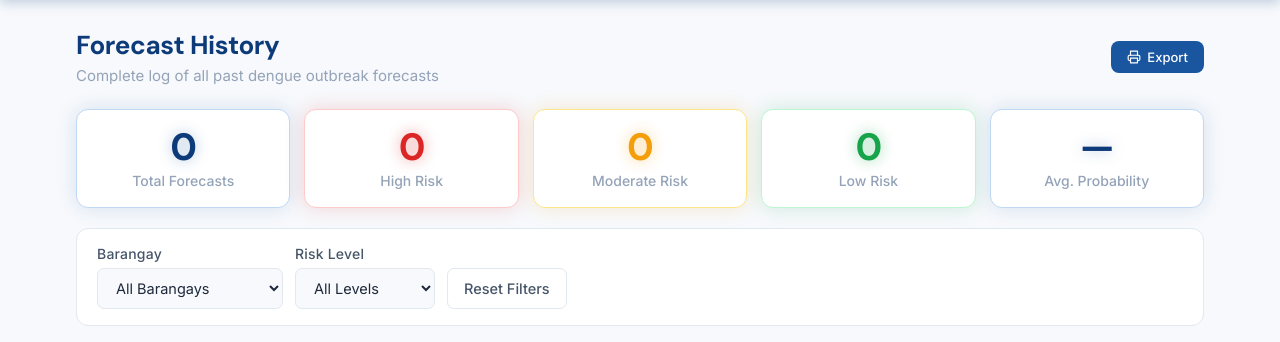
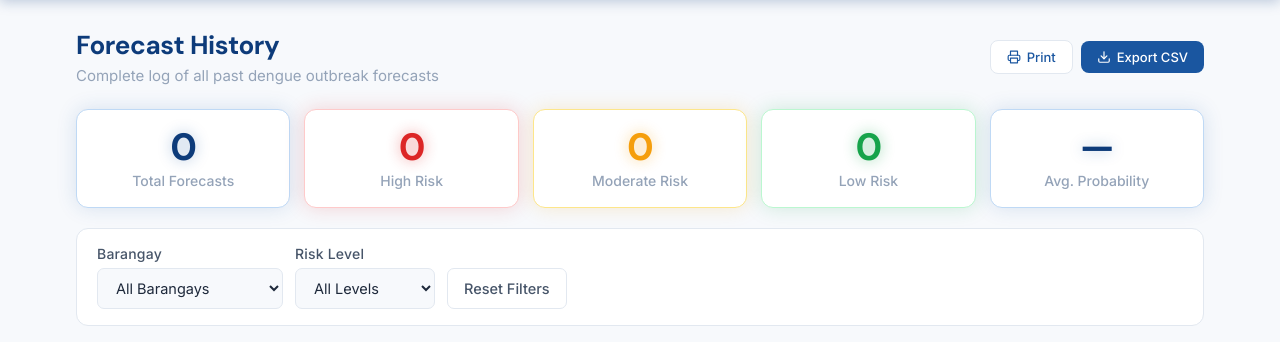
Before and after one commit to DevNigelSan/DengueTect, a Flask app: page /history in a window 1280 px wide. Shown: the part 72-414 px from the top of the page. Run offline with Flask 3, Linux system fonts and the light colour scheme; the visitor is signed in with stand-in values (Sample User, id 1); data that the repository does not hold is empty; parts of the project's set-up code (start-up, migrations or seed data) failed here and were passed over.

Commit message:
Add CSV export for forecast history and return to History after removal

```diff
--- a/app/routes.py
+++ b/app/routes.py
@@ -129,6 +129,42 @@ def history():
     rows = get_all_forecasts()
     return render_template('history.html', rows=rows)
 
+@main.route('/history/export')
+@login_required
+def export_history():
+    import csv, io
+    from flask import Response
+
+    columns = [
+        ('id', 'ID'), ('barangay', 'Barangay'), ('week_date', 'Forecast Week'),
+        ('predicted_cases', 'Projected Cases (RF)'), ('xgb_predicted_cases', 'Projected Cases (XGBoost)'),
+        ('ensemble_cases', 'Ensemble Estimate'), ('outbreak_proba', 'Outbreak Probability (%)'),
+        ('risk_level', 'Risk Level'),
+        ('rain_w1', 'Rainfall W-1 (mm)'), ('rain_w2', 'Rainfall W-2 (mm)'),
+        ('rain_w3', 'Rainfall W-3 (mm)'), ('rain_w4', 'Rainfall W-4 (mm)'),
+        ('temp_w1', 'Temp W-1 (°C)'), ('temp_w2', 'Temp W-2 (°C)'),
+        ('temp_w3', 'Temp W-3 (°C)'), ('temp_w4', 'Temp W-4 (°C)'),
+        ('humid_w1', 'Humidity W-1 (%)'), ('humid_w2', 'Humidity W-2 (%)'),
+        ('humid_w3', 'Humidity W-3 (%)'), ('humid_w4', 'Humidity W-4 (%)'),
+        ('cases_w1', 'Cases W-1'), ('cases_w2', 'Cases W-2'),
+        ('cases_w3', 'Cases W-3'), ('cases_w4', 'Cases W-4'),
+        ('generated_at', 'Generated At'), ('generated_by', 'Generated By'),
+    ]
+
+    output = io.StringIO()
+    writer = csv.writer(output)
+    writer.writerow([label for _, label in columns])
+    for row in get_all_forecasts():
+        writer.writerow([row.get(key, '') for key, _ in columns])
+
+    filename = f"denguetect_forecast_history_{date.today().isoformat()}.csv"
+    # utf-8-sig lets Excel display the ° and · symbols correctly
+    return Response(
+        output.getvalue().encode('utf-8-sig'),
+        mimetype='text/csv',
+        headers={'Content-Disposition': f'attachment; filename={filename}'}
+    )
+
 @main.route('/faq')
 @login_required
 def faq():
--- a/app/static/css/history.css
+++ b/app/static/css/history.css
@@ -48,6 +48,25 @@
 }
 
 .btn-print:hover { background: var(--blue-deep); }
+
+.header-actions {
+  display: flex;
+  gap: 8px;
+  align-items: center;
+}
+
+a.btn-print { text-decoration: none; }
+
+.btn-print.btn-outline {
+  background: var(--white);
+  color: var(--blue-primary);
+  border: 1.5px solid var(--gray-200);
+}
+
+.btn-print.btn-outline:hover {
+  background: var(--gray-50, #f8fafc);
+  border-color: var(--blue-primary);
+}
 
 /* ── FILTER BAR ── */
 .filter-bar {
--- a/app/templates/history.html
+++ b/app/templates/history.html
@@ -71,14 +71,24 @@
         <h1 class="page-title">Forecast History</h1>
         <p class="page-sub">Complete log of all past dengue outbreak forecasts</p>
       </div>
-      <button class="btn-print" onclick="window.print()">
+      <div class="header-actions">
+        <button class="btn-print btn-outline" onclick="window.print()">
           <svg width="14" height="14" viewBox="0 0 24 24" fill="none" stroke="currentColor" stroke-width="2" stroke-linecap="round" stroke-linejoin="round">
             <polyline points="6 9 6 2 18 2 18 9"/>
             <path d="M6 18H4a2 2 0 0 1-2-2v-5a2 2 0 0 1 2-2h16a2 2 0 0 1 2 2v5a2 2 0 0 1-2 2h-2"/>
             <rect x="6" y="14" width="12" height="8"/>
           </svg>
-        Export
+          Print
         </button>
+        <a href="{{ url_for('main.export_history') }}" class="btn-print" download>
+          <svg width="14" height="14" viewBox="0 0 24 24" fill="none" stroke="currentColor" stroke-width="2" stroke-linecap="round" stroke-linejoin="round">
+            <path d="M21 15v4a2 2 0 0 1-2 2H5a2 2 0 0 1-2-2v-4"/>
+            <polyline points="7 10 12 15 17 10"/>
+            <line x1="12" y1="15" x2="12" y2="3"/>
+          </svg>
+          Export CSV
+        </a>
+      </div>
     </div>
 
     <!-- SUMMARY CARDS -->
@@ -188,13 +198,14 @@
               <td>
                 <form action="/delete-forecast" method="POST" onsubmit="return false" onclick="showDeleteConfirm(event, this)">
                   <input type="hidden" name="forecast_id" value="{{ f.id }}"/>
+                  <input type="hidden" name="next" value="history"/>
                   <button type="submit" class="btn-delete">Remove</button>
                 </form>
               </td>
             </tr>
             {% else %}
             <tr>
-              <td colspan="8"style="text-align:center;color:var(--gray-400);padding:32px">
+              <td colspan="8" style="text-align:center;color:var(--gray-400);padding:32px">
                 No forecast history yet — <a href="/input">generate your first forecast</a>
               </td>
             </tr>
```
Lines whose indentation alone changed are shown as unchanged.
